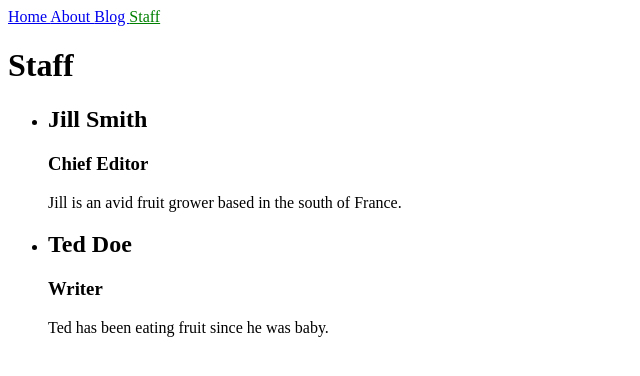
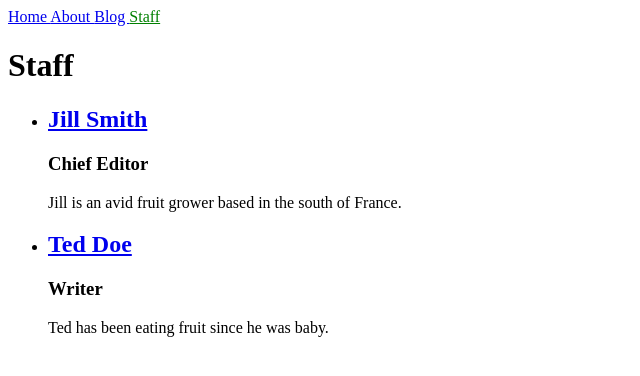
Before and after one commit to spicata/Jekylling, a Jekyll site: the page built from staff.html, in a window 1280 px wide. Shown: the top 376 px of the page, without its empty margins (0-640 px from the left). Built offline with Jekyll 4.4.1, drawn with Linux system fonts in a browser that asks for light colours.

Commit message:
Author links?

```diff
--- a/_config.yml
+++ b/_config.yml
@@ -2,3 +2,4 @@ baseurl: /Jekylling/
 
 collections:
   authors:
+    output: true
--- a/staff.html
+++ b/staff.html
@@ -7,7 +7,7 @@ title: Staff
 <ul>
   {% for author in site.authors %}
     <li>
-      <h2>{{ author.name }}</h2>
+      <h2><a href="{{ author.url | relative_url }}">{{ author.name }}</a></h2>
       <h3>{{ author.position }}</h3>
       <p>{{ author.content | markdownify }}</p>
     </li>
```
